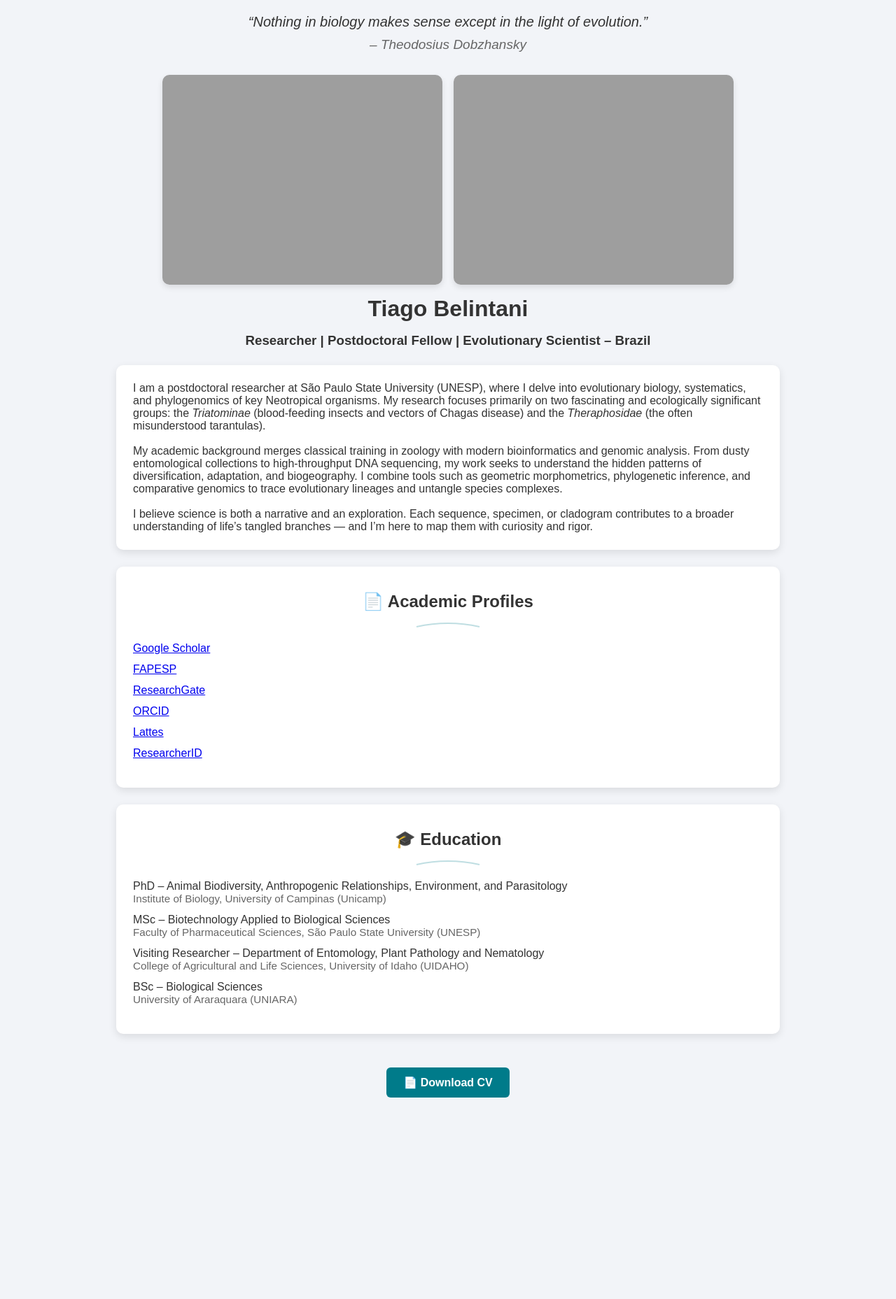
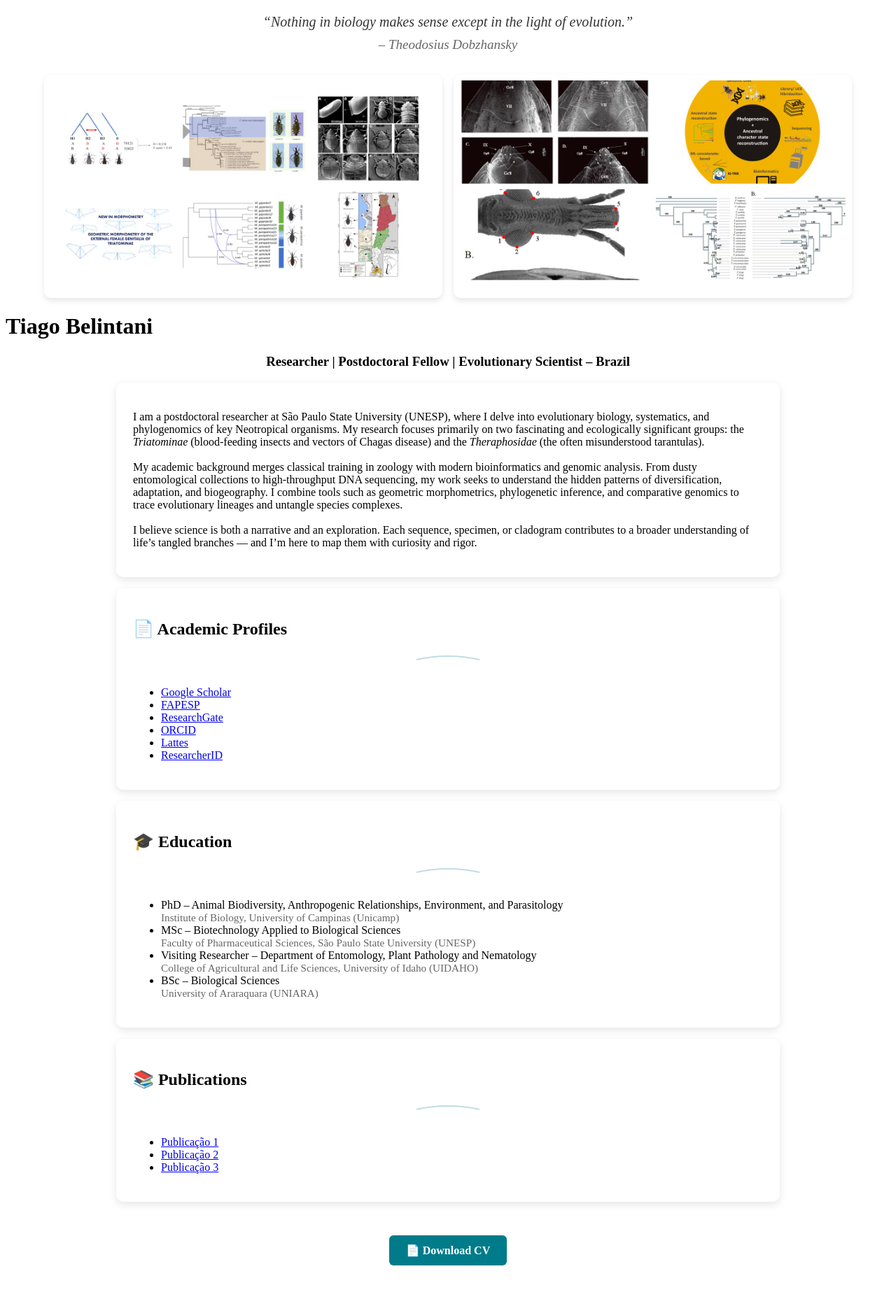
Before and after one commit to TiagoBelintani/tiagobelintani.github.io, a Jekyll site: the page built from index.html, in a window 1280 px wide. Shown: the whole page at 70% size. Built offline with Jekyll 4.4.1, drawn with Linux system fonts in a browser that asks for light colours; before the commit the page ends 1617 px from its top, so only the background shows below that.

Commit message:
Update index.html

```diff
--- a/index.html
+++ b/index.html
@@ -1,64 +1,14 @@
-<!DOCTYPE html>
-<html lang="en">
-<head>
-  <meta charset="UTF-8">
-  <meta name="viewport" content="width=device-width, initial-scale=1.0">
-  <title>Tiago Belintani – Evolutionary Scientist</title>
+---
+---
+
 <style>
-    body {
-      font-family: Arial, sans-serif;
-      background-color: #f2f4f8;
-      color: #333;
-      margin: 0;
-      padding: 0;
-    }
-
-    h1, h2, h3 {
-      margin: 0.5em 0;
-      text-align: center;
-    }
-
-    h1 span {
-      display: block;
-      font-size: 0.7em;
-      color: #666;
-    }
-
-    .intro, .card {
-      max-width: 900px;
-      margin: 1.5em auto;
+.card {
   background-color: #fff;
   padding: 1.5em;
+  margin: 1em auto;
   border-radius: 10px;
   box-shadow: 0 4px 12px rgba(0,0,0,0.1);
-    }
-
-    .top-images {
-      display: flex;
-      justify-content: center;
-      gap: 1em;
-      flex-wrap: wrap;
-      margin-top: 2em;
-    }
-
-    .top-images img {
-      max-width: 45%;
-      border-radius: 10px;
-      box-shadow: 0 4px 8px rgba(0,0,0,0.1);
-    }
-
-    .section ul {
-      list-style-type: none;
-      padding-left: 0;
-    }
-
-    .section ul li {
-      margin-bottom: 0.75em;
-    }
-
-    .section svg {
-      display: block;
-      margin: 0.5em auto;
+  max-width: 900px;
 }
 
 .cv-button {
@@ -77,6 +27,20 @@
   background-color: #005f66;
 }
 
+.top-images {
+  display: flex;
+  justify-content: center;
+  gap: 1em;
+  flex-wrap: wrap;
+  margin-top: 2em;
+}
+
+.top-images img {
+  max-width: 45%;
+  border-radius: 10px;
+  box-shadow: 0 4px 8px rgba(0,0,0,0.1);
+}
+
 blockquote {
   text-align: center;
   font-style: italic;
@@ -92,8 +56,6 @@
   margin-top: 0.5em;
 }
 </style>
-</head>
-<body>
 
 <blockquote>
 “Nothing in biology makes sense except in the light of evolution.”
@@ -105,20 +67,27 @@
   <img src="{{ '/assets/images/imagem2.jpg' | relative_url }}" alt="Tarantula and Kissing Bug">
 </div>
 
-  <h1>Tiago Belintani <span></span></h1>
-  <h3>Researcher | Postdoctoral Fellow | Evolutionary Scientist – Brazil</h3>
+<h1>
+Tiago Belintani
+<span></span>
+</h1>
+<h3 style="text-align:center;">Researcher | Postdoctoral Fellow | Evolutionary Scientist – Brazil</h3>
 
-  <div class="intro">
+<div class="card">
+<p class="intro">
 I am a postdoctoral researcher at São Paulo State University (UNESP), where I delve into evolutionary biology, systematics, and phylogenomics of key Neotropical organisms. My research focuses primarily on two fascinating and ecologically significant groups: the <em>Triatominae</em> (blood-feeding insects and vectors of Chagas disease) and the <em>Theraphosidae</em> (the often misunderstood tarantulas).<br><br>
 My academic background merges classical training in zoology with modern bioinformatics and genomic analysis. From dusty entomological collections to high-throughput DNA sequencing, my work seeks to understand the hidden patterns of diversification, adaptation, and biogeography. I combine tools such as geometric morphometrics, phylogenetic inference, and comparative genomics to trace evolutionary lineages and untangle species complexes.<br><br>
 I believe science is both a narrative and an exploration. Each sequence, specimen, or cladogram contributes to a broader understanding of life’s tangled branches — and I’m here to map them with curiosity and rigor.
+</p>
 </div>
 
 <div class="card section">
 <h2>📄 Academic Profiles</h2>
-    <svg height="16" width="100">
+<div style="display:flex;justify-content:center;">
+<svg height="16" width="100" style="margin-bottom:1em;">
 <path d="M5,10 Q50,0 95,10" stroke="#007b8a" stroke-width="2" fill="none" opacity="0.25"/>
 </svg>
+</div>
 <ul>
 <li><a href="https://scholar.google.com/citations?user=Ah8QjuIAAAAJ&hl=pt-BR" target="_blank">Google Scholar</a></li>
 <li><a href="https://bv.fapesp.br/pt/pesquisador/728865/tiago-belintani/" target="_blank">FAPESP</a></li>
@@ -131,9 +100,11 @@
 
 <div class="card section">
 <h2>🎓 Education</h2>
-    <svg height="16" width="100">
+<div style="display:flex;justify-content:center;">
+<svg height="16" width="100" style="margin-bottom:1em;">
 <path d="M5,10 Q50,0 95,10" stroke="#007b8a" stroke-width="2" fill="none" opacity="0.25"/>
 </svg>
+</div>
 <ul>
 <li>
 PhD – Animal Biodiversity, Anthropogenic Relationships, Environment, and Parasitology<br>
@@ -154,11 +125,23 @@
 </ul>
 </div>
 
+<div class="card section">
+<h2>📚 Publications</h2>
+<div style="display:flex;justify-content:center;">
+<svg height="16" width="100" style="margin-bottom:1em;">
+<path d="M5,10 Q50,0 95,10" stroke="#007b8a" stroke-width="2" fill="none" opacity="0.25"/>
+</svg>
+</div>
+<ul>
+<li><a href="link_para_sua_publicacao1" target="_blank">Publicação 1</a></li>
+<li><a href="link_para_sua_publicacao2" target="_blank">Publicação 2</a></li>
+<li><a href="link_para_sua_publicacao3" target="_blank">Publicação 3</a></li>
+<!-- Adicione todas as publicações que você já tinha -->
+</ul>
+</div>
+
 <div style="text-align:center; margin:2em 0;">
 <a href="{{ '/assets/CV_TiagoBelintani.pdf' | relative_url }}" target="_blank" class="cv-button">
 📄 Download CV
 </a>
 </div>
-
-</body>
-</html>
```
Lines whose indentation alone changed are shown as unchanged.
